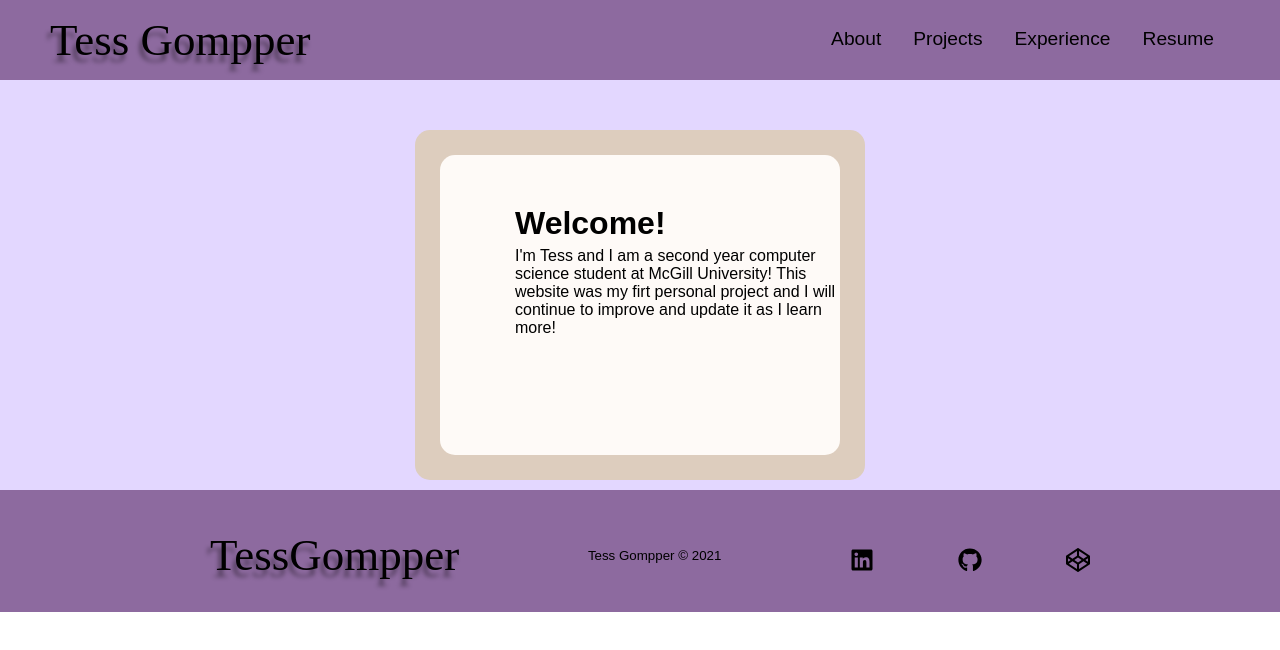
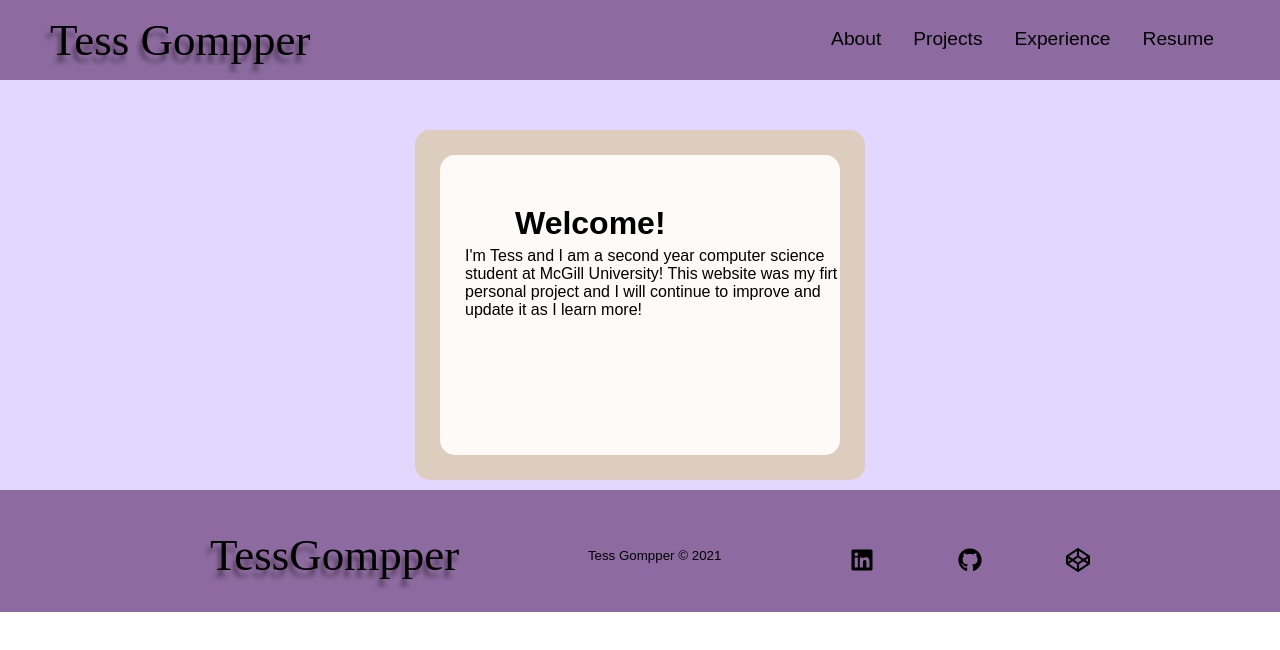
Before and after one commit to tgompper1/myWebsite, a React (Create React App) app: page / in a window 1280 px wide. Shown: the top 650 px of the page. Built offline with nearby package versions, Linux system fonts and the light colour scheme.

Commit message:
sizing update

```diff
--- a/src/components/pages/Home/Home.css
+++ b/src/components/pages/Home/Home.css
@@ -33,7 +33,7 @@
 
 .homebubble p{
     color: #000;
-    padding-left: 75px;
+    padding-left: 25px;
     padding-top: 5px;
 }
 
```
